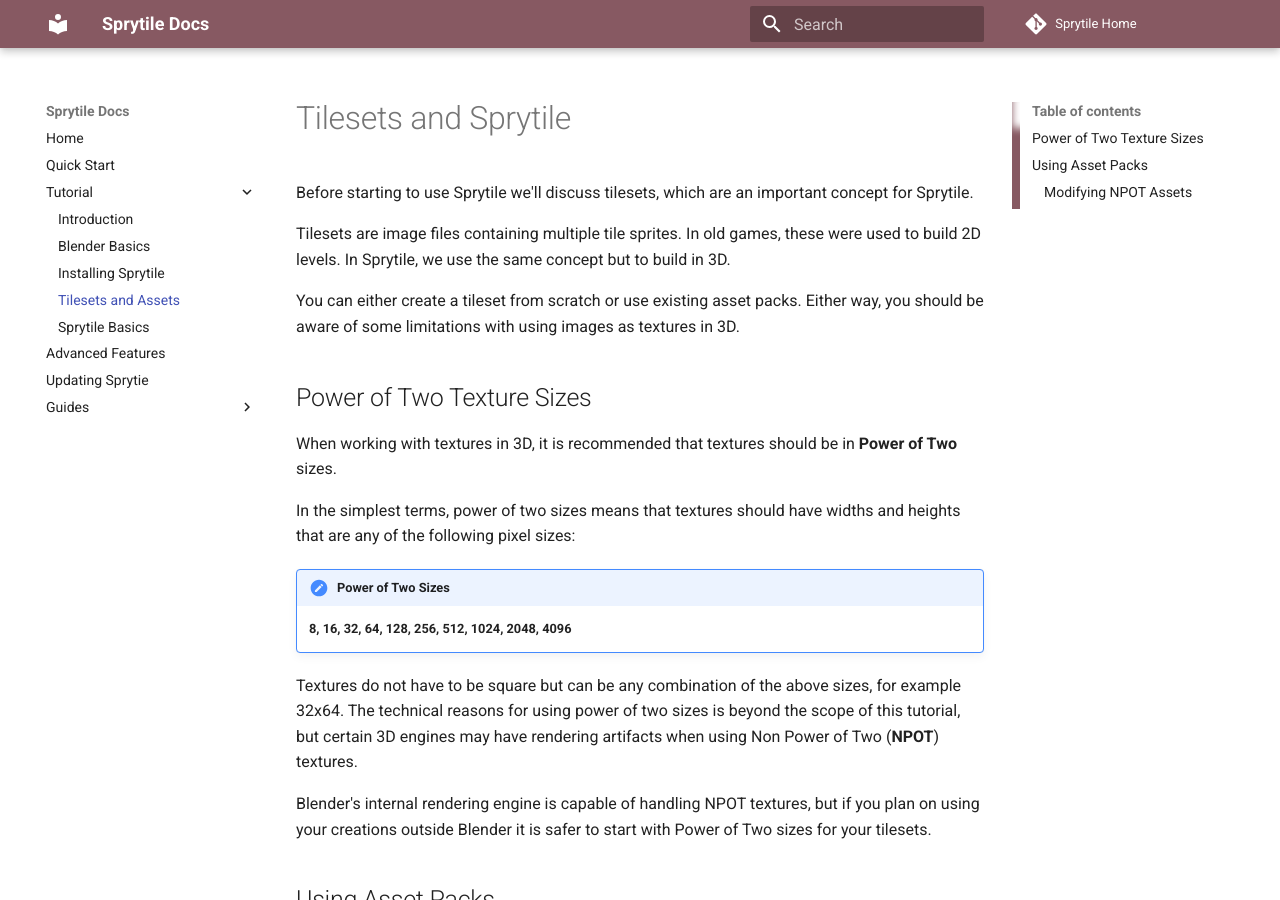
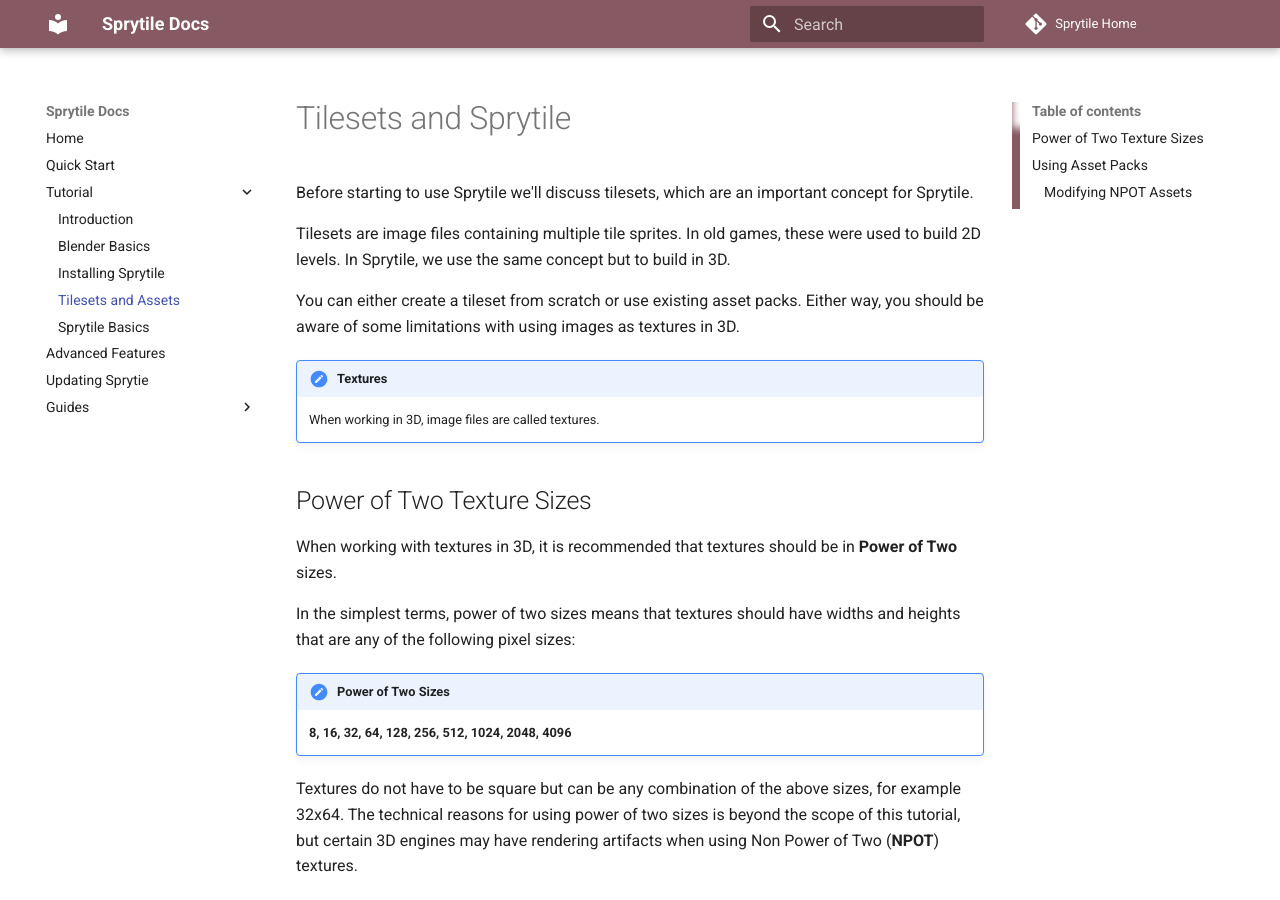
Before and after one commit to Sprytile/SprytileDocs, an MkDocs documentation site: the page built from docs/tutorial/tilesets.md, in a window 1280 px wide and 900 px high. Built offline with MkDocs 1.6.1 and Material for MkDocs 9.7.7, drawn with Linux system fonts in a browser that asks for light colours; old or Windows-style settings are respelled for this version of MkDocs.

Commit message:
Added note about textures in tileset tutorial

```diff
--- a/docs/tutorial/tilesets.md
+++ b/docs/tutorial/tilesets.md
@@ -5,6 +5,10 @@
 Tilesets are image files containing multiple tile sprites. In old games, these were used to build 2D levels. In Sprytile, we use the same concept but to build in 3D.
 
 You can either create a tileset from scratch or use existing asset packs. Either way, you should be aware of some limitations with using images as textures in 3D.
+
+!!!note "Textures"
+
+	When working in 3D, image files are called textures.
 
 ## Power of Two Texture Sizes
 
```
